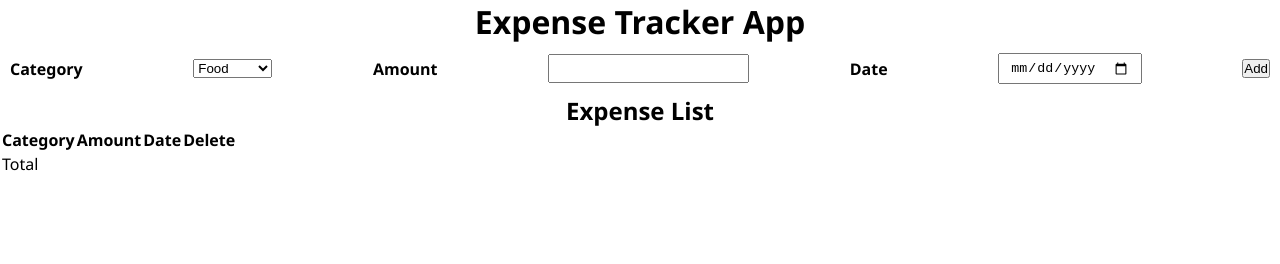
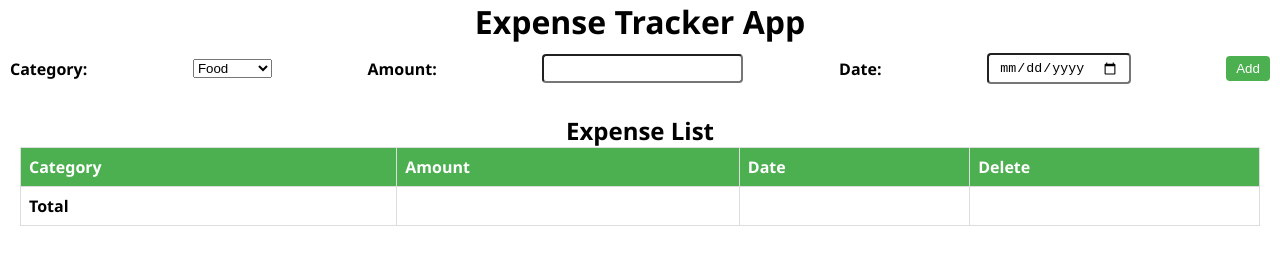
Before and after one commit to ndang11/expense-tracker, a plain HTML site: page index.html in a window 1280 px wide. Drawn offline with Linux system fonts and the light colour scheme.

Commit message:
working on scripts

```diff
--- a/index.html
+++ b/index.html
@@ -9,7 +9,7 @@
 <body>
     <h1>Expense Tracker App</h1>
     <div class="input-section">
-        <label for="category">Category</label>
+        <label for="category">Category:</label>
         <select id="category" name="category">
           <option value="Food">Food</option>
           <option value="Rent">Rent</option>
@@ -17,9 +17,9 @@
           <option value="Relaxing">Relaxing</option>
         </select>
 
-        <label for="amount-input">Amount</label>
+        <label for="amount-input">Amount:</label>
         <input type="number" id="amount-input">
-        <label for="date-input">Date</label>
+        <label for="date-input">Date:</label>
         <input type="date">
         <button id="add-btn">Add</button>
     </div>
--- a/style/style.css
+++ b/style/style.css
@@ -28,4 +28,47 @@ h1, h2 {
 
 input {
     padding: 5px 10px;
+    border-radius: 4px;
 }
+
+button {
+    padding: 5px 10px;
+    background-color: #4CAF50;
+    color: white;
+    border: none;
+    border-radius: 4px;
+    cursor: pointer;
+}
+
+.expenses-list {
+    margin: 20px;
+}
+
+table {
+    width: 100%;
+    border-collapse: collapse;
+}
+
+th, td {
+    border: 1px solid #ddd;
+    padding: 8px;
+    text-align: left;
+}
+
+th {
+    background-color: #4CAF50;
+    color: white;
+}
+
+tfoot td {
+    font-weight: bold;
+}
+
+.delete-btn {
+    padding: 5px 10px;
+    background-color: #f44336;
+    color: white;
+    border: none;
+    border-radius: 4px;
+    cursor: pointer;
+}
```
